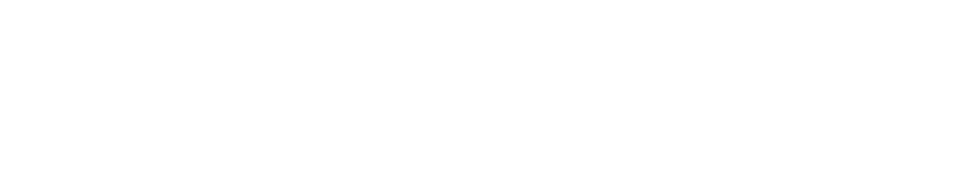
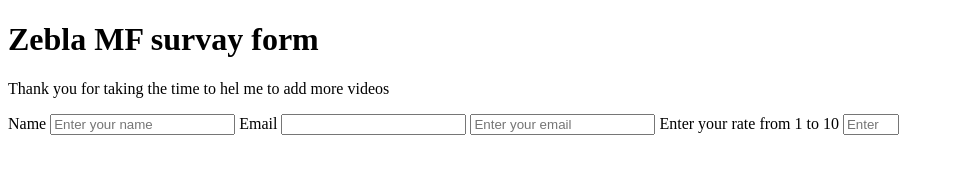
Before and after one commit to w3zeblamf/survey-form, a plain HTML site: page index.html in a window 1280 px wide. Shown: the whole page, without its empty margins (0-954 px from the left). Drawn offline with Linux system fonts and the light colour scheme.

Commit message:
form added

```diff
--- a/index.html
+++ b/index.html
@@ -13,9 +13,37 @@
     <title>Tribute Web Page</title>
   </head>
   <body>
+   <!--Main container-->
+  <div class="main">
+	  <h1 id="title">Zebla MF survay form</h1>
+	  <p id="desccription">
+	  Thank you for taking the time to hel me to add more videos
+	  </p>
+	  <div class="main-content">
+	  <div class="form-content">
+		  <form id="survey-form">
+
+		  <label for="name" id="name-label">Name</label>
+			  <input id="name" type="text" required placeholder="Enter your name">
+
+		  <label for="email" id="email-label">Email</label>
+			<input type="text">
+			 <input id="email" type="email" required placeholder="Enter your email">
+
+			  <label for="number" id="number-label">Enter your rate from 1 to 10</label>
+			  <input id="number" type="number" min="1" max="10" required placeholder="Enter your rate">
+
+
+		  </form>
+
+	 </div>
+	  </div>
 
 
 
+
+	  </div>
+<!--End of main container-->
     <!-- FreeCodeCamp CDN -->
     <script src="https://cdn.freecodecamp.org/testable-projects-fcc/v1/bundle.js"></script>
   </body>
```
